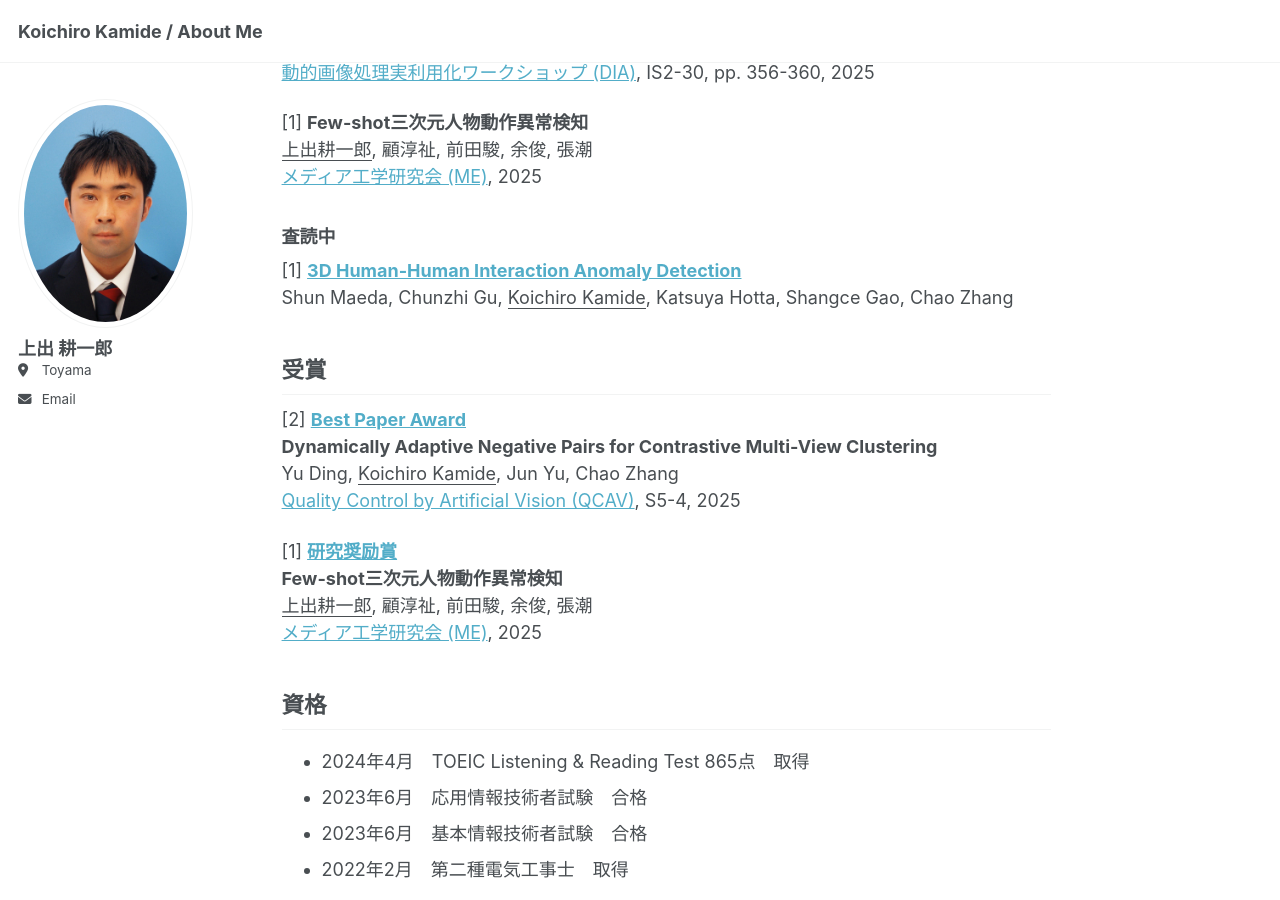
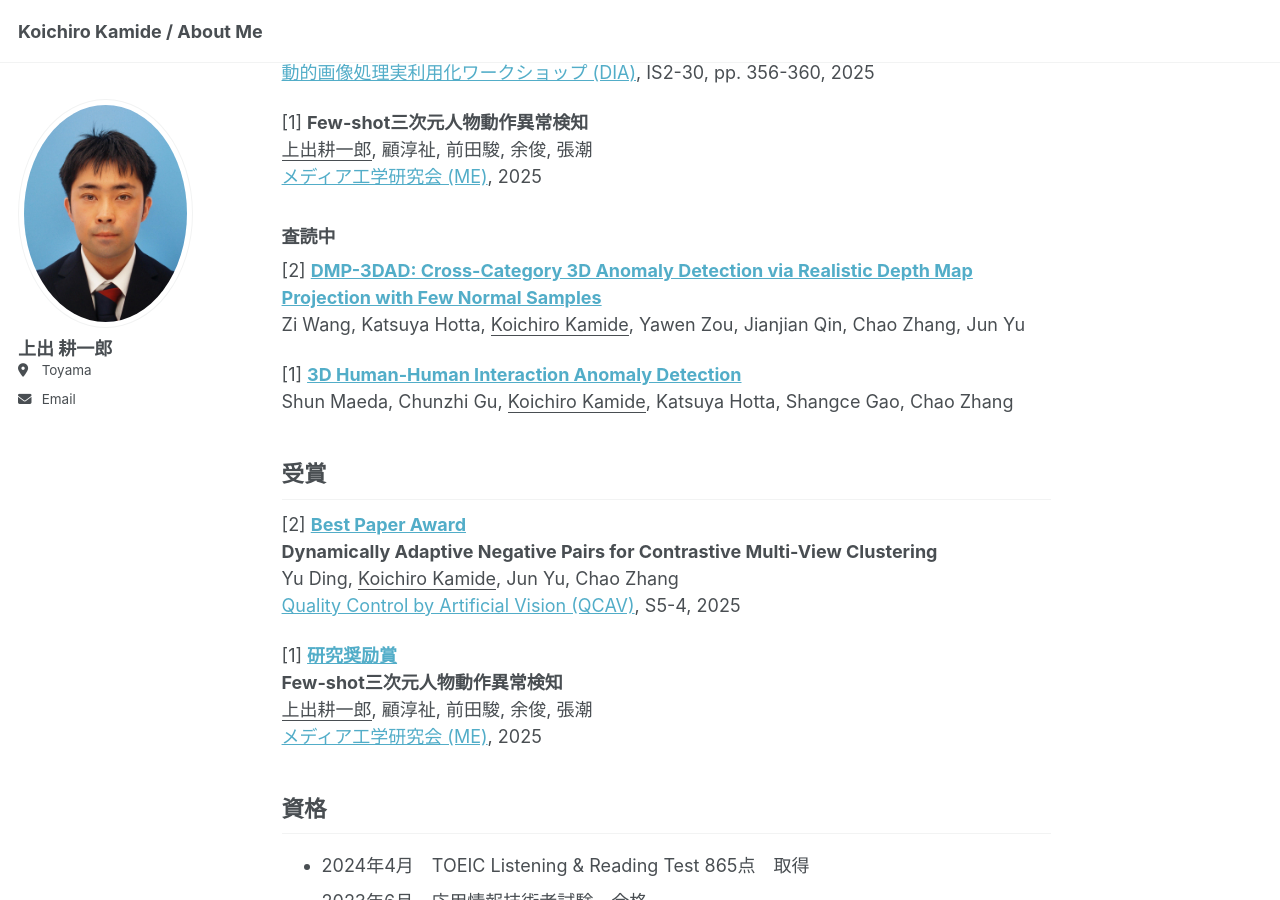
Before and after one commit to koichiro-kamide/koichiro-kamide.github.io, a Jekyll site: the page built from _pages/about.md, in a window 1280 px wide and 900 px high, scrolled down 1648 px. Built offline with Jekyll 4.4.1, drawn with Linux system fonts in a browser that asks for light colours.

Commit message:
Update about.md

```diff
--- a/_pages/about.md
+++ b/_pages/about.md
@@ -87,6 +87,9 @@ Yu Ding, <u>Koichiro Kamide</u>, Jun Yu, Chao Zhang
 
 
 ### 査読中
+[2] [**DMP-3DAD: Cross-Category 3D Anomaly Detection via Realistic Depth Map Projection with Few Normal Samples**](https://arxiv.org/abs/2602.10806)
+Zi Wang, Katsuya Hotta, <u>Koichiro Kamide</u>, Yawen Zou, Jianjian Qin, Chao Zhang, Jun Yu
+
 [1] [**3D Human-Human Interaction Anomaly Detection**](https://arxiv.org/abs/2512.13560)
 Shun Maeda, Chunzhi Gu, <u>Koichiro Kamide</u>, Katsuya Hotta, Shangce Gao, Chao Zhang
 
```
